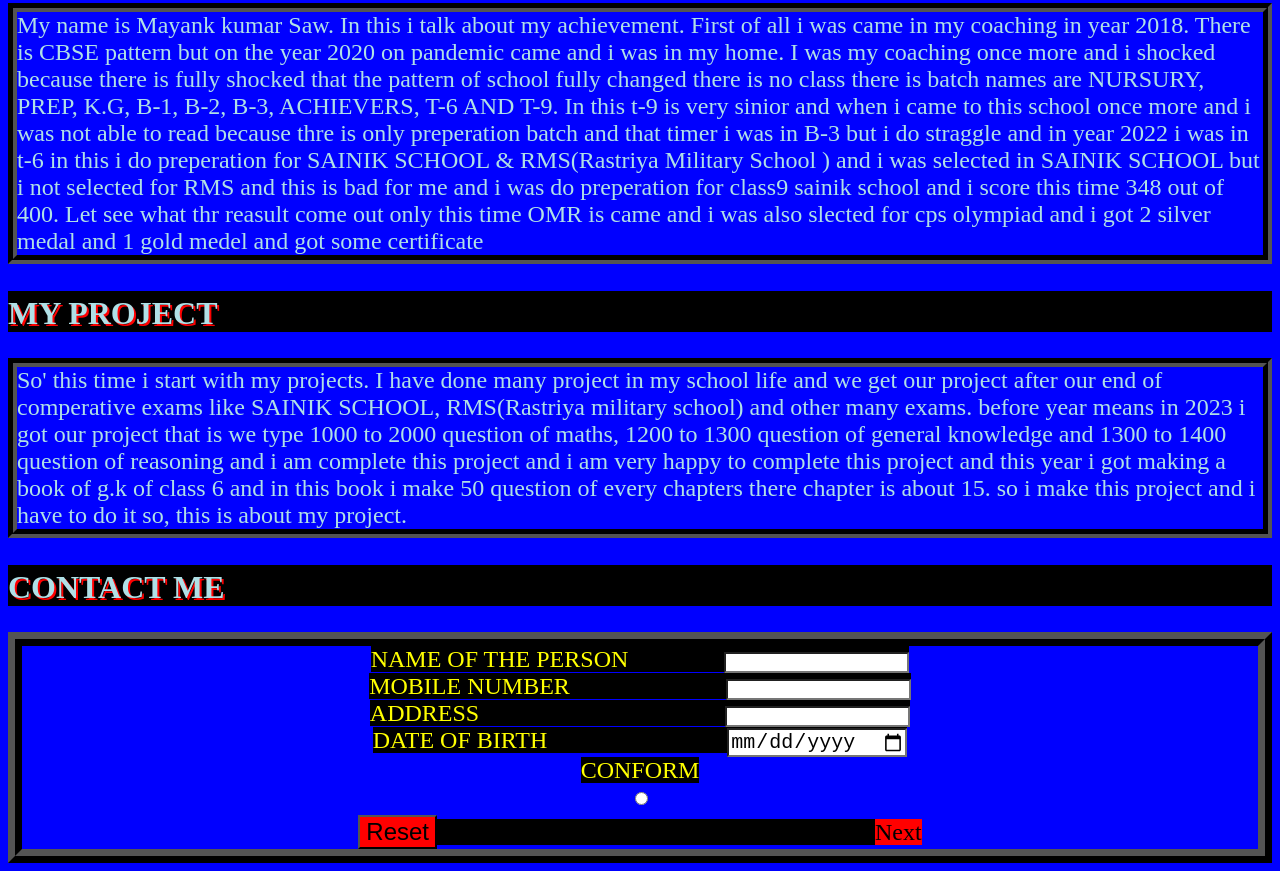
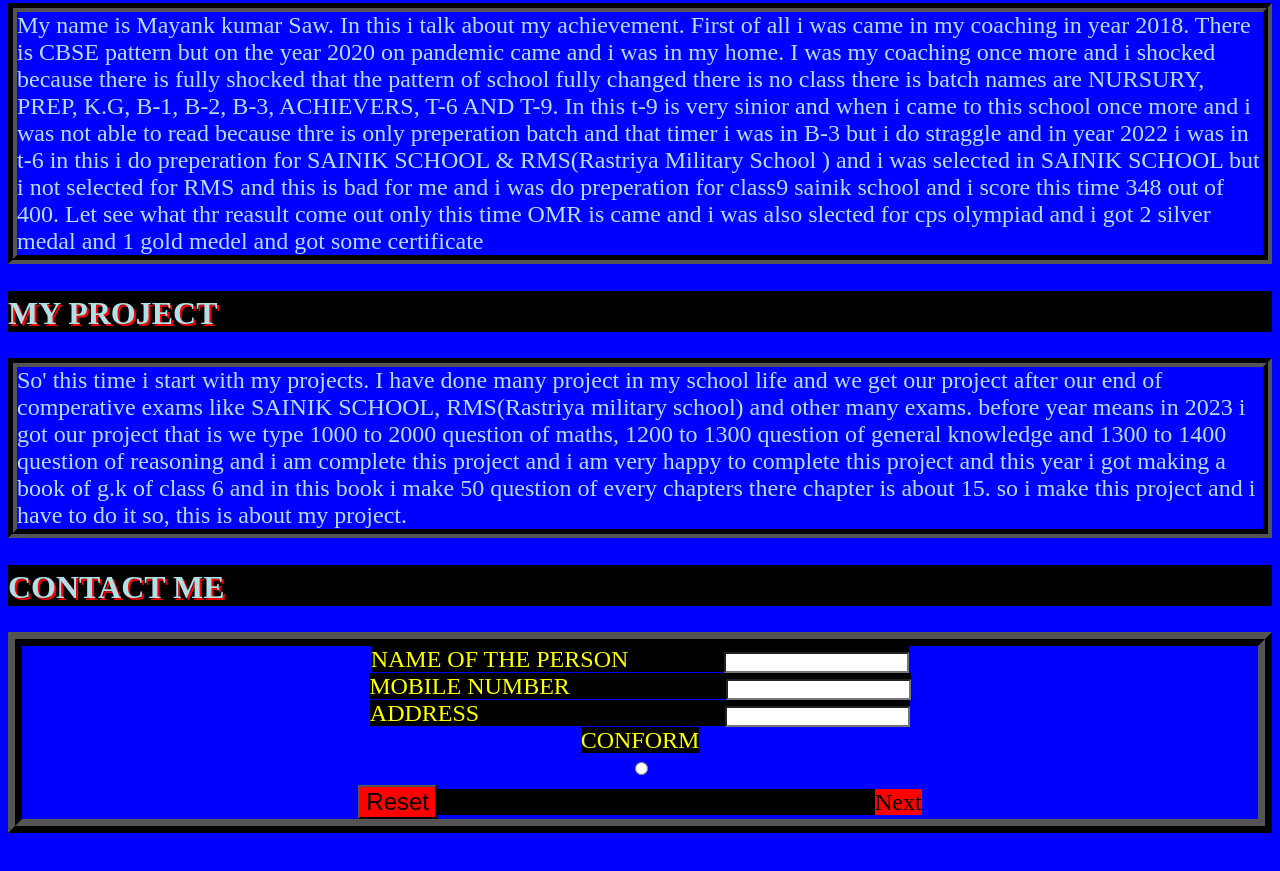
Before and after one commit to Mayank-Saw/Mayank-Saw, a plain HTML site: page index.html in a window 1280 px wide. Shown: the part 1336-2207 px from the top of the page. After the commit the page ends 2177 px from the top, so only its background shows below. Drawn offline with Linux system fonts and the light colour scheme.

Commit message:
Update index.html

```diff
--- a/index.html
+++ b/index.html
@@ -89,8 +89,7 @@
             <input type="number" id="name" name="fname" style="text-align: center;"><br>-->
         <LEBEL  for="fname" > <span>ADDRESS</span></LEBEL>&nbsp&nbsp&nbsp&nbsp&nbsp&nbsp&nbsp&nbsp&nbsp&nbsp&nbsp&nbsp&nbsp&nbsp&nbsp&nbsp&nbsp&nbsp&nbsp&nbsp&nbsp&nbsp&nbsp&nbsp&nbsp&nbsp&nbsp&nbsp&nbsp&nbsp&nbsp&nbsp&nbsp&nbsp&nbsp&nbsp&nbsp&nbsp&nbsp&nbsp
             <input type="text" id="name" name="fname" style="text-align: center;"><br>
-        <LEBEL style="text-align: center;" for="fname"> <span> DATE OF BIRTH</span></LEBEL>&nbsp&nbsp&nbsp&nbsp&nbsp&nbsp&nbsp&nbsp&nbsp&nbsp&nbsp&nbsp&nbsp&nbsp&nbsp&nbsp&nbsp&nbsp&nbsp&nbsp&nbsp&nbsp&nbsp&nbsp&nbsp&nbsp&nbsp&nbsp&nbsp
-            <inpuT type="date"  style="font-size: x-large; background-color;"><BR>
+
      <!--   <LEBEL for="fname"><span>  E-MAIL ID</span></LEBEL>&nbsp&nbsp&nbsp&nbsp&nbsp&nbsp&nbsp&nbsp&nbsp&nbsp&nbsp&nbsp&nbsp&nbsp&nbsp&nbsp&nbsp&nbsp&nbsp&nbsp&nbsp&nbsp&nbsp&nbsp&nbsp&nbsp&nbsp&nbsp&nbsp&nbsp&nbsp&nbsp&nbsp&nbsp&nbsp&nbsp&nbsp&nbsp&nbsp&nbsp
             <input type="email": xx-large; background-color: yellow;" style="text-align: center;"><BR> -->
 <!--<LEBEL for="fname" style="text-align: center;"><span> RECENT TIME </span></LEBEL>&nbsp&nbsp&nbsp&nbsp&nbsp&nbsp&nbsp&nbsp&nbsp&nbsp&nbsp&nbsp&nbsp&nbsp&nbsp&nbsp&nbsp&nbsp&nbsp&nbsp&nbsp&nbsp&nbsp&nbsp&nbsp&nbsp&nbsp&nbsp&nbsp&nbsp&nbsp&nbsp&nbsp&nbsp&nbsp&nbsp&nbsp&nbsp&nbsp&nbsp&nbsp&nbsp&nbsp&nbsp&nbsp
```
